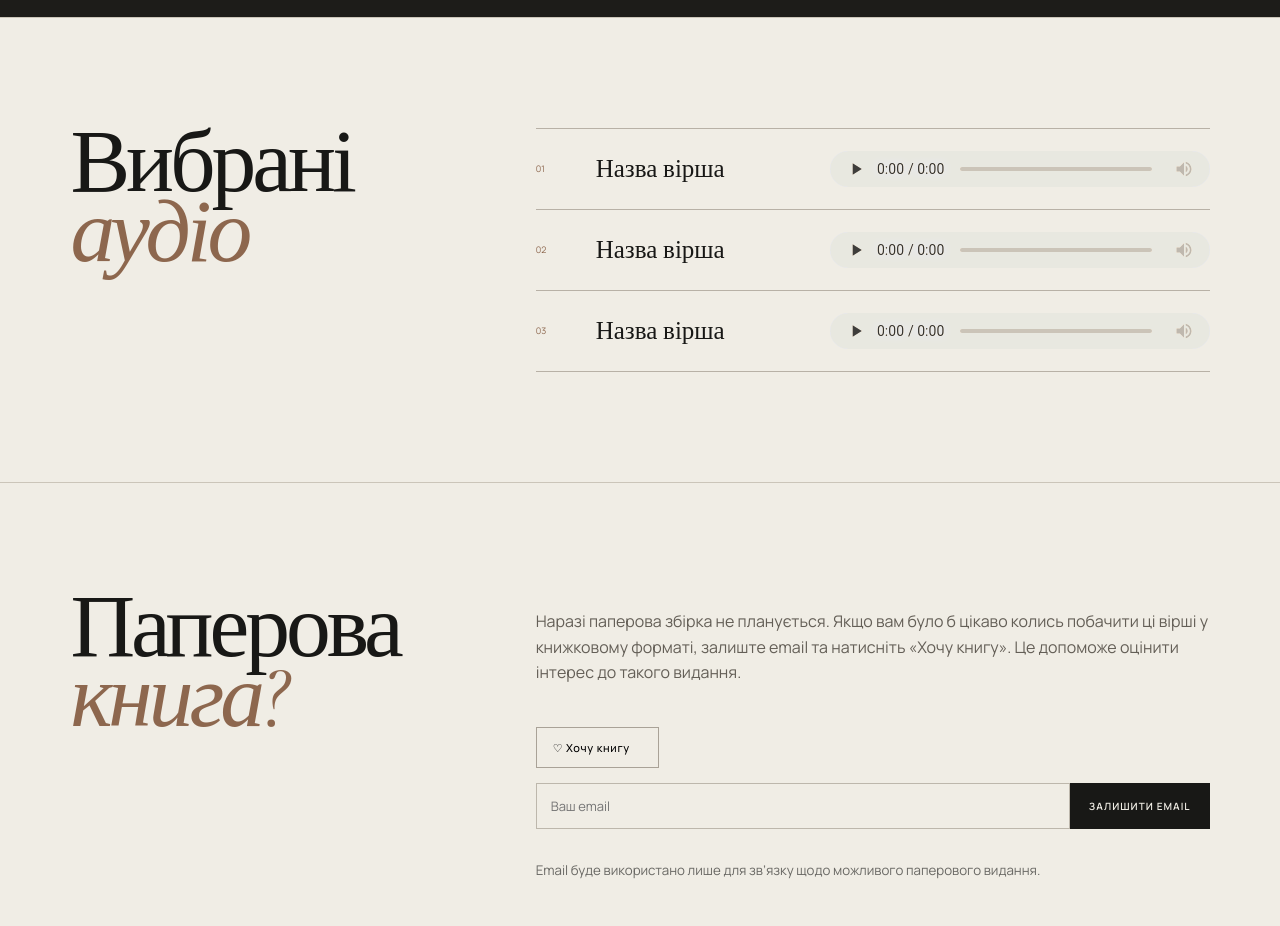
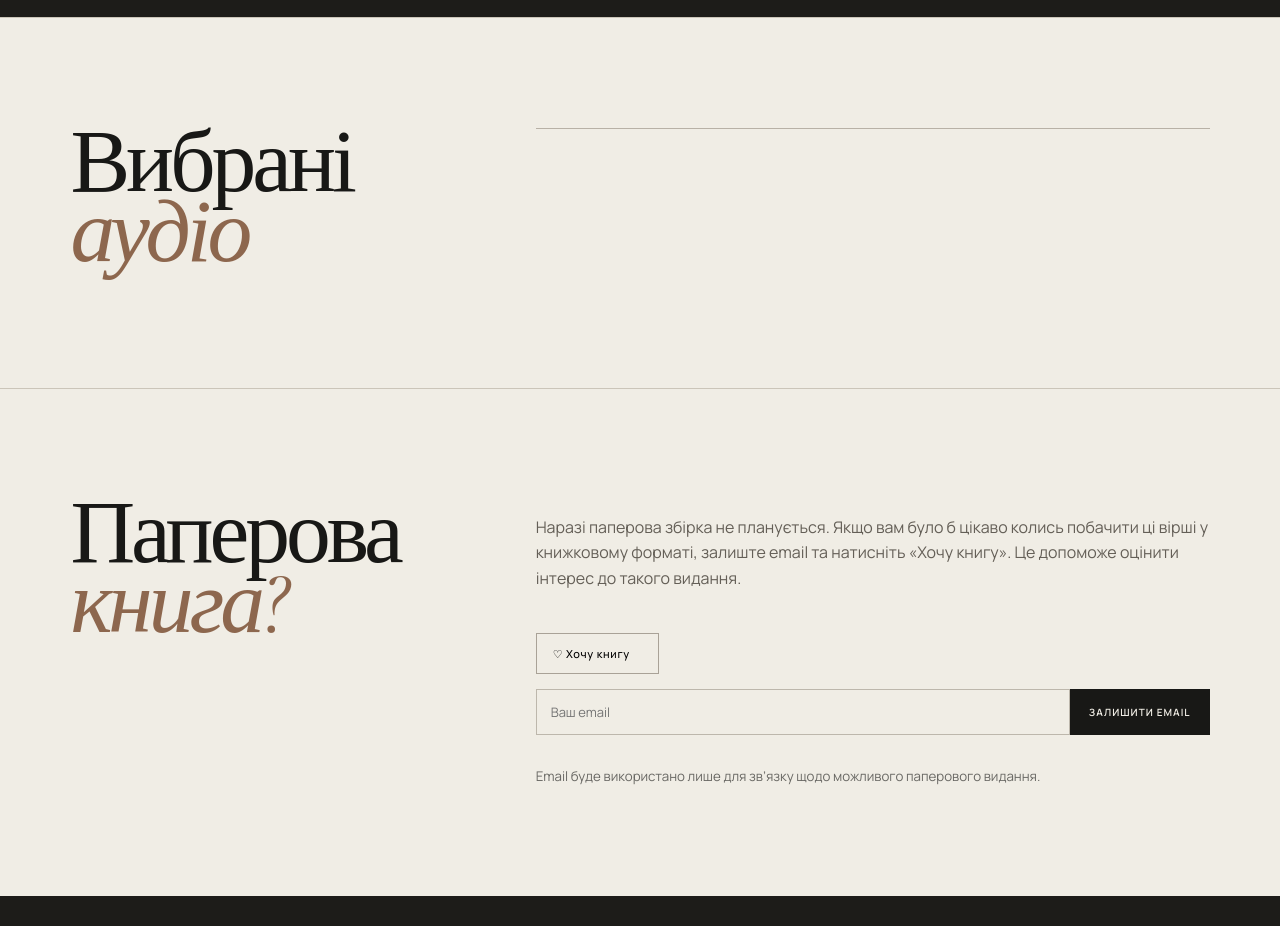
Before and after one commit to vrymskij/romanroman, a website: page public/index.html in a window 1280 px wide. Shown: the part 2420-3346 px from the top of the page. Drawn offline with nearby package versions, Linux system fonts and the light colour scheme.

Commit message:
Add files via upload

```diff
--- a/public/index.html
+++ b/public/index.html
@@ -5,7 +5,7 @@
 <meta name="viewport" content="width=device-width,initial-scale=1">
 <meta name="description" content="Авторський простір української поезії та есеїстики.">
 <title>Авторський простір В. Романа-Римського</title>
-<link rel="stylesheet" href="style.css?v=3">
+<link rel="stylesheet" href="style.css?v=4">
 </head>
 <body>
 <header>
@@ -63,9 +63,6 @@
 <section id="audio" class="section audio">
   <div class="section-title"><h2>Вибрані<br><i>аудіо</i></h2></div>
   <div class="audio-list">
-    <div><span>01</span><strong>Назва вірша</strong><audio controls controlsList="nodownload noplaybackrate" disableRemotePlayback preload="none"><source src="audio/01.mp3" type="audio/mpeg"></audio></div>
-    <div><span>02</span><strong>Назва вірша</strong><audio controls controlsList="nodownload noplaybackrate" disableRemotePlayback preload="none"><source src="audio/02.mp3" type="audio/mpeg"></audio></div>
-    <div><span>03</span><strong>Назва вірша</strong><audio controls controlsList="nodownload noplaybackrate" disableRemotePlayback preload="none"><source src="audio/03.mp3" type="audio/mpeg"></audio></div>
   </div>
 </section>
 
```
